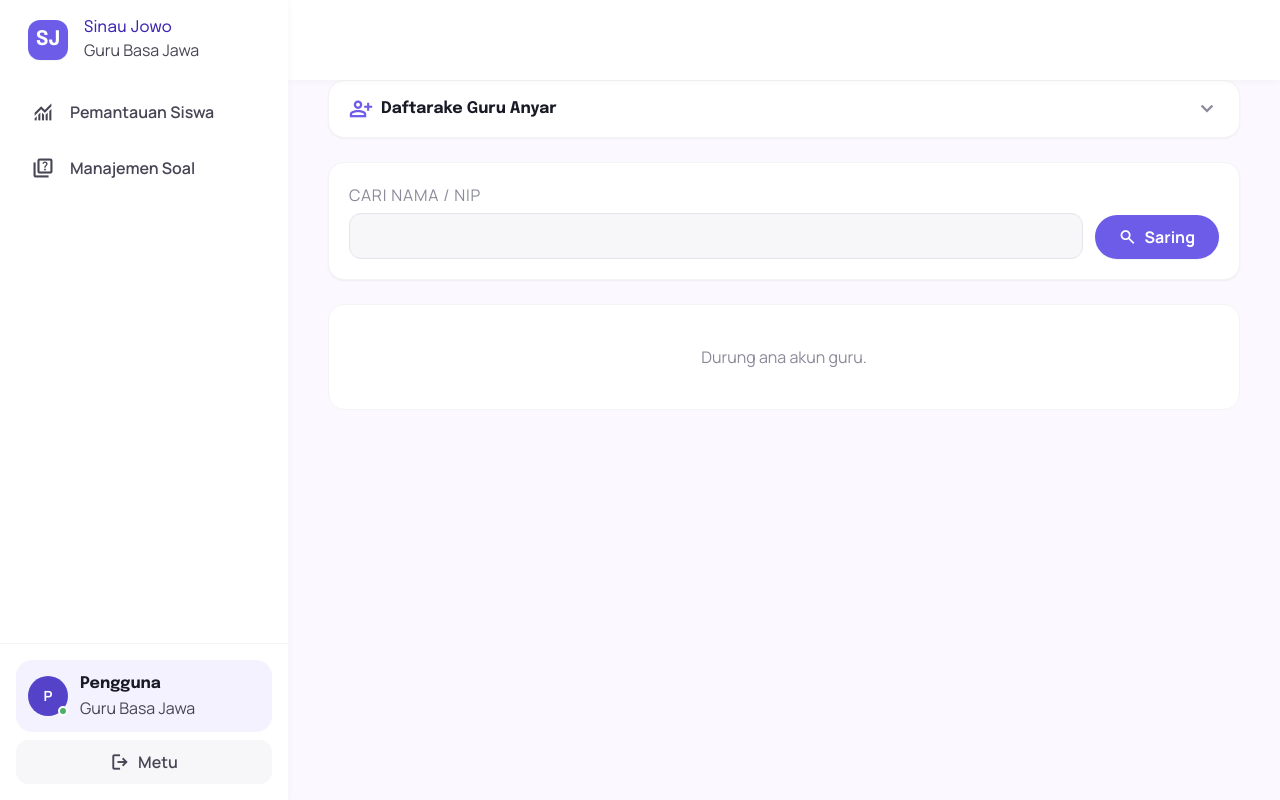
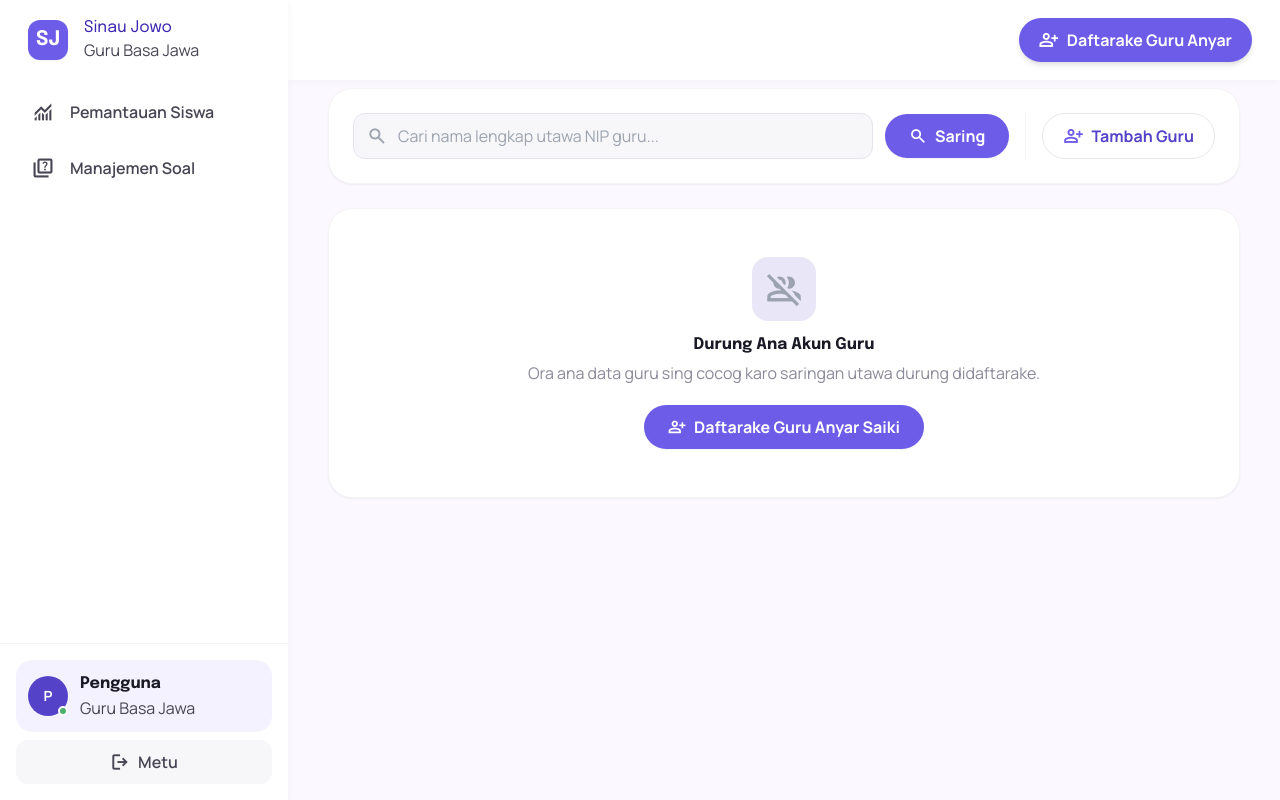
Before and after one commit to DANANGG28/Swarajawa-WEBSITE, a Laravel app: template resources/views/superadmin/guru.blade.php in a window 1280 px wide. Run offline with Laravel 12, Linux system fonts and the light colour scheme; the template is opened without the code that fills it, so the values that code supplies are empty; some libraries are stand-ins or nearby versions.

Commit message:
feat: add superadmin controller, views, and routes for guru management

```diff
--- a/resources/views/superadmin/guru.blade.php
+++ b/resources/views/superadmin/guru.blade.php
@@ -1,127 +1,131 @@
 @extends('layouts.admin')
 
+@section('aksi')
+    <a href="{{ route('superadmin.guru.create') }}"
+       class="flex items-center gap-2 px-5 py-2.5 rounded-full bg-primary-600 hover:bg-primary-700 text-white font-body text-body font-bold shadow-md hover:shadow-lg transition-all">
+        <span class="material-symbols-outlined text-[20px]">person_add</span>
+        <span>Daftarake Guru Anyar</span>
+    </a>
+@endsection
+
 @section('konten')
-    <div class="flex flex-col gap-6">
-        <section class="bg-surface-container-lowest rounded-2xl shadow-sm border border-gray-100">
-            <details class="group">
-                <summary class="cursor-pointer list-none px-5 py-4 flex items-center justify-between">
-                    <div class="flex items-center gap-2">
-                        <span class="material-symbols-outlined text-primary-600">person_add</span>
-                        <span class="font-heading text-heading font-bold text-on-surface">Daftarake Guru Anyar</span>
-                    </div>
-                    <span class="material-symbols-outlined text-gray-500 group-open:rotate-180 transition-transform">expand_more</span>
-                </summary>
-                <form method="POST" action="{{ route('superadmin.guru.store') }}" class="px-5 pb-6 pt-2 border-t border-gray-100 grid grid-cols-1 sm:grid-cols-2 gap-4">
-                    @csrf
-                    <label class="flex flex-col gap-1.5">
-                        <span class="font-label-upper text-label-upper uppercase tracking-wider text-gray-500">NIP</span>
-                        <input type="text" name="nip" required class="rounded-xl border border-gray-200 bg-gray-50 px-4 py-3 font-body text-body outline-none focus:border-primary-500">
-                    </label>
-                    <label class="flex flex-col gap-1.5">
-                        <span class="font-label-upper text-label-upper uppercase tracking-wider text-gray-500">Nama Jangkep</span>
-                        <input type="text" name="nama_lengkap" required class="rounded-xl border border-gray-200 bg-gray-50 px-4 py-3 font-body text-body outline-none focus:border-primary-500">
-                    </label>
-                    <label class="flex flex-col gap-1.5">
-                        <span class="font-label-upper text-label-upper uppercase tracking-wider text-gray-500">Jenis Kelamin</span>
-                        <select name="jenis_kelamin" class="rounded-xl border border-gray-200 bg-gray-50 px-4 py-3 font-body text-body outline-none focus:border-primary-500">
-                            <option value="L">Lanang</option>
-                            <option value="P">Wadon</option>
-                        </select>
-                    </label>
-                    <label class="flex flex-col gap-1.5">
-                        <span class="font-label-upper text-label-upper uppercase tracking-wider text-gray-500">Status Pegawaian</span>
-                        <input type="text" name="status_pegawaian" placeholder="PNS / PPPK / GTT" class="rounded-xl border border-gray-200 bg-gray-50 px-4 py-3 font-body text-body outline-none focus:border-primary-500">
-                    </label>
-                    <label class="flex flex-col gap-1.5">
-                        <span class="font-label-upper text-label-upper uppercase tracking-wider text-gray-500">No. Telpon</span>
-                        <input type="text" name="no_telpon" class="rounded-xl border border-gray-200 bg-gray-50 px-4 py-3 font-body text-body outline-none focus:border-primary-500">
-                    </label>
-                    <label class="flex flex-col gap-1.5">
-                        <span class="font-label-upper text-label-upper uppercase tracking-wider text-gray-500">Email</span>
-                        <input type="email" name="email" required class="rounded-xl border border-gray-200 bg-gray-50 px-4 py-3 font-body text-body outline-none focus:border-primary-500">
-                    </label>
-                    <label class="flex flex-col gap-1.5">
-                        <span class="font-label-upper text-label-upper uppercase tracking-wider text-gray-500">Tembung Sandi</span>
-                        <input type="password" name="password" required class="rounded-xl border border-gray-200 bg-gray-50 px-4 py-3 font-body text-body outline-none focus:border-primary-500">
-                    </label>
-                    <button type="submit" class="sm:col-span-2 self-start flex items-center gap-2 rounded-full bg-primary-600 hover:bg-primary-700 text-on-primary font-body text-body font-bold px-6 py-3 shadow-sm">
-                        <span class="material-symbols-outlined text-[20px]">save</span> Simpan Akun Guru
+    <div class="flex flex-col gap-6 max-w-7xl mx-auto pt-2 pb-10">
+        {{-- Card Terpadu: Filter Pencarian & Tombol Tambah Guru --}}
+        <section class="bg-surface-container-lowest rounded-3xl p-5 sm:p-6 shadow-sm border border-gray-100 flex flex-col md:flex-row md:items-center justify-between gap-4">
+            {{-- Form Saring / Cari Nama & NIP --}}
+            <form method="GET" action="{{ route('superadmin.guru') }}" class="flex flex-col sm:flex-row sm:items-center gap-3 flex-1">
+                <div class="relative flex-1">
+                    <span class="material-symbols-outlined absolute left-3.5 top-1/2 -translate-y-1/2 text-gray-400 text-[20px]">search</span>
+                    <input type="text" name="q" value="{{ request('q') }}" placeholder="Cari nama lengkap utawa NIP guru..."
+                           class="w-full rounded-xl border border-gray-200 bg-gray-50 pl-11 pr-4 py-2.5 font-body text-body outline-none focus:border-primary-500 focus:bg-white transition-all">
+                </div>
+                <div class="flex items-center gap-2 shrink-0">
+                    <button type="submit"
+                            class="flex items-center gap-2 rounded-full bg-primary-600 hover:bg-primary-700 text-on-primary font-body text-body font-bold px-6 py-2.5 shadow-sm transition-all">
+                        <span class="material-symbols-outlined text-[18px]">search</span>
+                        <span>Saring</span>
                     </button>
-                </form>
-            </details>
+                    @if (request('q'))
+                        <a href="{{ route('superadmin.guru') }}"
+                           class="flex items-center gap-1.5 rounded-full bg-gray-100 hover:bg-gray-200 text-gray-700 font-body text-body font-semibold px-4 py-2.5 transition-colors">
+                            <span class="material-symbols-outlined text-[18px]">close</span>
+                            <span>Reset</span>
+                        </a>
+                    @endif
+                </div>
+            </form>
+
+            {{-- Tombol Tambah Guru Anyar di dalam Card Toolbar --}}
+            <div class="flex items-center gap-2 shrink-0 border-t md:border-t-0 md:border-l border-gray-100 pt-3 md:pt-0 md:pl-4">
+                <a href="{{ route('superadmin.guru.create') }}"
+                   class="w-full md:w-auto flex items-center justify-center gap-2 px-5 py-2.5 rounded-full bg-primary-50 hover:bg-primary-100 text-primary-700 font-body text-body font-bold transition-all border border-primary-100">
+                    <span class="material-symbols-outlined text-[20px] text-primary-600">person_add</span>
+                    <span>Tambah Guru</span>
+                </a>
+            </div>
         </section>
 
-        <section class="bg-surface-container-lowest rounded-2xl p-5 shadow-sm border border-gray-100">
-            <form method="GET" class="flex flex-col sm:flex-row sm:items-end gap-3">
-                <label class="flex flex-col gap-1.5 flex-1">
-                    <span class="font-label-upper text-label-upper uppercase tracking-wider text-gray-500">Cari Nama / NIP</span>
-                    <input type="text" name="q" value="{{ request('q') }}" class="rounded-xl border border-gray-200 bg-gray-50 px-4 py-2.5 font-body text-body outline-none focus:border-primary-500">
-                </label>
-                <button type="submit" class="flex items-center gap-2 rounded-full bg-primary-600 hover:bg-primary-700 text-on-primary font-body text-body font-bold px-6 py-2.5 shadow-sm">
-                    <span class="material-symbols-outlined text-[18px]">search</span> Saring
-                </button>
-            </form>
-        </section>
-
+        {{-- Daftar Kartu Guru --}}
         <section class="flex flex-col gap-3">
             @forelse ($guruList as $g)
-                <div class="bg-surface-container-lowest rounded-2xl p-5 shadow-sm border border-gray-100">
-                    <div class="flex flex-col sm:flex-row sm:items-center justify-between gap-3">
-                        <div class="flex items-center gap-3 min-w-0">
-                            <div class="w-11 h-11 rounded-full bg-primary-700 text-white flex items-center justify-center font-bold text-sm shrink-0 uppercase">
+                <div class="bg-surface-container-lowest rounded-2xl p-5 shadow-sm border border-gray-100 hover:border-primary-200 transition-all hover:shadow-md">
+                    <div class="flex flex-col sm:flex-row sm:items-center justify-between gap-4">
+                        {{-- Info Profil Guru --}}
+                        <div class="flex items-center gap-4 min-w-0">
+                            <div class="w-12 h-12 rounded-2xl bg-gradient-to-br from-primary-600 to-primary-700 text-white flex items-center justify-center font-heading font-extrabold text-base shrink-0 uppercase shadow-sm">
                                 {{ \Illuminate\Support\Str::of($g->nama_lengkap)->substr(0, 2) }}
                             </div>
                             <div class="flex flex-col min-w-0">
-                                <span class="font-heading text-heading font-bold text-on-surface truncate">{{ $g->nama_lengkap }}</span>
-                                <span class="font-caption text-caption text-gray-500">NIP {{ $g->nip }} • {{ $g->status_pegawaian ?? '-' }} • {{ $g->email }}</span>
+                                <div class="flex items-center gap-2 flex-wrap">
+                                    <h3 class="font-heading text-heading font-bold text-on-surface truncate">{{ $g->nama_lengkap }}</h3>
+                                    <span class="px-2.5 py-0.5 rounded-full bg-surface-container-high text-gray-700 font-label-upper text-[11px] font-bold uppercase">
+                                        {{ $g->jenis_kelamin === 'L' ? 'Lanang' : 'Wadon' }}
+                                    </span>
+                                </div>
+                                <div class="flex items-center gap-2 text-gray-500 font-caption text-caption flex-wrap mt-0.5">
+                                    <span class="flex items-center gap-1">
+                                        <span class="material-symbols-outlined text-[15px] text-gray-400">badge</span>
+                                        NIP {{ $g->nip }}
+                                    </span>
+                                    <span>•</span>
+                                    <span class="flex items-center gap-1">
+                                        <span class="material-symbols-outlined text-[15px] text-gray-400">work</span>
+                                        {{ $g->status_pegawaian ?: 'Status belum diatur' }}
+                                    </span>
+                                    <span>•</span>
+                                    <span class="flex items-center gap-1">
+                                        <span class="material-symbols-outlined text-[15px] text-gray-400">mail</span>
+                                        {{ $g->email }}
+                                    </span>
+                                </div>
                             </div>
                         </div>
-                        <div class="flex items-center gap-2 shrink-0">
-                            <span class="px-3 py-1.5 rounded-full bg-primary-fixed text-primary-700 font-caption text-caption font-bold">{{ $g->soal_count }} soal</span>
-                            <form method="POST" action="{{ route('superadmin.guru.destroy', $g) }}" onsubmit="return confirm('Busak akun guru iki?')">
+
+                        {{-- Action Buttons --}}
+                        <div class="flex items-center gap-2 shrink-0 self-end sm:self-center">
+                            <span class="px-3 py-1.5 rounded-full bg-primary-fixed text-primary-700 font-caption text-caption font-bold flex items-center gap-1">
+                                <span class="material-symbols-outlined text-[16px]">quiz</span>
+                                {{ $g->soal_count }} Soal
+                            </span>
+
+                            {{-- Tombol Lihat Detail --}}
+                            <a href="{{ route('superadmin.guru.show', $g) }}"
+                               class="flex items-center gap-1.5 px-4 py-2 rounded-full bg-primary-600 hover:bg-primary-700 text-white font-body text-body font-bold shadow-sm transition-all">
+                                <span class="material-symbols-outlined text-[18px]">manage_accounts</span>
+                                <span>Detail Akun</span>
+                            </a>
+
+                            {{-- Tombol Hapus --}}
+                            <form method="POST" action="{{ route('superadmin.guru.destroy', $g) }}" onsubmit="return confirm('Apa panjenengan yakin pengin mbusak akun guru {{ $g->nama_lengkap }}?')">
                                 @csrf @method('DELETE')
-                                <button type="submit" class="w-9 h-9 rounded-full bg-error-container/60 text-error flex items-center justify-center hover:bg-error-container transition-colors">
+                                <button type="submit" title="Busak Akun" class="w-9 h-9 rounded-full bg-error-container/50 text-error flex items-center justify-center hover:bg-error-container transition-colors">
                                     <span class="material-symbols-outlined text-[18px]">delete</span>
                                 </button>
                             </form>
                         </div>
                     </div>
-                    <details class="group mt-3">
-                        <summary class="cursor-pointer list-none font-caption text-caption font-bold text-primary-600 flex items-center gap-1">
-                            <span class="material-symbols-outlined text-[16px] group-open:rotate-180 transition-transform">edit</span> Sunting akun
-                        </summary>
-                        <form method="POST" action="{{ route('superadmin.guru.update', $g) }}" class="mt-4 pt-4 border-t border-gray-100 grid grid-cols-1 sm:grid-cols-2 gap-4">
-                            @csrf @method('PUT')
-                            <label class="flex flex-col gap-1.5">
-                                <span class="font-label-upper text-label-upper uppercase tracking-wider text-gray-500">Nama</span>
-                                <input type="text" name="nama_lengkap" value="{{ $g->nama_lengkap }}" class="rounded-xl border border-gray-200 bg-gray-50 px-4 py-2.5 font-body text-body outline-none focus:border-primary-500">
-                            </label>
-                            <label class="flex flex-col gap-1.5">
-                                <span class="font-label-upper text-label-upper uppercase tracking-wider text-gray-500">Status Pegawaian</span>
-                                <input type="text" name="status_pegawaian" value="{{ $g->status_pegawaian }}" class="rounded-xl border border-gray-200 bg-gray-50 px-4 py-2.5 font-body text-body outline-none focus:border-primary-500">
-                            </label>
-                            <label class="flex flex-col gap-1.5">
-                                <span class="font-label-upper text-label-upper uppercase tracking-wider text-gray-500">Email</span>
-                                <input type="email" name="email" value="{{ $g->email }}" class="rounded-xl border border-gray-200 bg-gray-50 px-4 py-2.5 font-body text-body outline-none focus:border-primary-500">
-                            </label>
-                            <label class="flex flex-col gap-1.5">
-                                <span class="font-label-upper text-label-upper uppercase tracking-wider text-gray-500">Sandi Anyar (opsional)</span>
-                                <input type="password" name="password" placeholder="••••••••" class="rounded-xl border border-gray-200 bg-gray-50 px-4 py-2.5 font-body text-body outline-none focus:border-primary-500">
-                            </label>
-                            <button type="submit" class="sm:col-span-2 self-start flex items-center gap-2 rounded-full bg-primary-600 hover:bg-primary-700 text-on-primary font-body text-body font-bold px-5 py-2.5 shadow-sm">
-                                <span class="material-symbols-outlined text-[18px]">save</span> Simpan Perubahan
-                            </button>
-                        </form>
-                    </details>
                 </div>
             @empty
-                <div class="bg-surface-container-lowest rounded-2xl p-10 text-center border border-gray-100">
-                    <p class="font-body text-body text-gray-500">Durung ana akun guru.</p>
+                <div class="bg-surface-container-lowest rounded-3xl p-12 text-center border border-gray-100 shadow-sm flex flex-col items-center justify-center gap-3">
+                    <div class="w-16 h-16 rounded-2xl bg-surface-container-high text-gray-400 flex items-center justify-center">
+                        <span class="material-symbols-outlined text-[36px]">group_off</span>
+                    </div>
+                    <div class="flex flex-col gap-1">
+                        <h4 class="font-heading text-heading font-bold text-on-surface">Durung Ana Akun Guru</h4>
+                        <p class="font-body text-body text-gray-500">Ora ana data guru sing cocog karo saringan utawa durung didaftarake.</p>
+                    </div>
+                    <div class="pt-2">
+                        <a href="{{ route('superadmin.guru.create') }}"
+                           class="inline-flex items-center gap-2 px-6 py-2.5 rounded-full bg-primary-600 text-white font-body text-body font-bold shadow-sm hover:bg-primary-700 transition-all">
+                            <span class="material-symbols-outlined text-[18px]">person_add</span>
+                            <span>Daftarake Guru Anyar Saiki</span>
+                        </a>
+                    </div>
                 </div>
             @endforelse
 
             @if ($guruList->hasPages())
-                <div>{{ $guruList->links() }}</div>
+                <div class="mt-4">{{ $guruList->links() }}</div>
             @endif
         </section>
     </div>
--- a/routes/web.php
+++ b/routes/web.php
@@ -75,6 +75,8 @@ Route::middleware('web.auth:superadmin')->prefix('superadmin')->name('superadmin
     Route::get('/dashboard', [SuperadminWebController::class, 'dashboard'])->name('dashboard');
 
     Route::get('/guru', [SuperadminWebController::class, 'guru'])->name('guru');
+    Route::get('/guru/tambah', [SuperadminWebController::class, 'guruCreate'])->name('guru.create');
+    Route::get('/guru/{guru}', [SuperadminWebController::class, 'guruDetail'])->name('guru.show');
     Route::post('/guru', [SuperadminWebController::class, 'guruStore'])->name('guru.store');
     Route::put('/guru/{guru}', [SuperadminWebController::class, 'guruUpdate'])->name('guru.update');
     Route::delete('/guru/{guru}', [SuperadminWebController::class, 'guruDestroy'])->name('guru.destroy');
```
Also changed, not shown: app/Http/Controllers/Web/SuperadminWebController.php (+24 -3 lines), resources/views/superadmin/detail-guru.blade.php (added, +201 -0 lines), resources/views/superadmin/tambah-guru.blade.php (added, +202 -0 lines).
